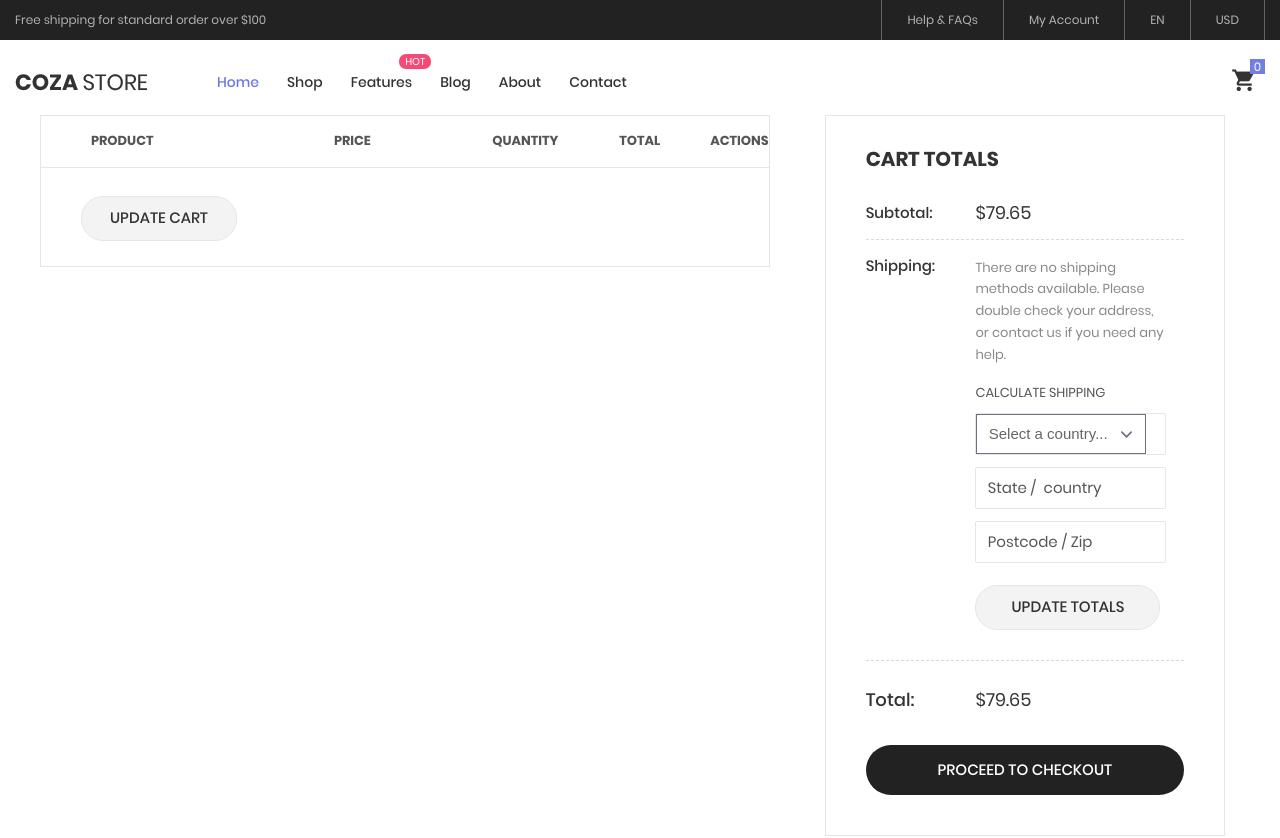
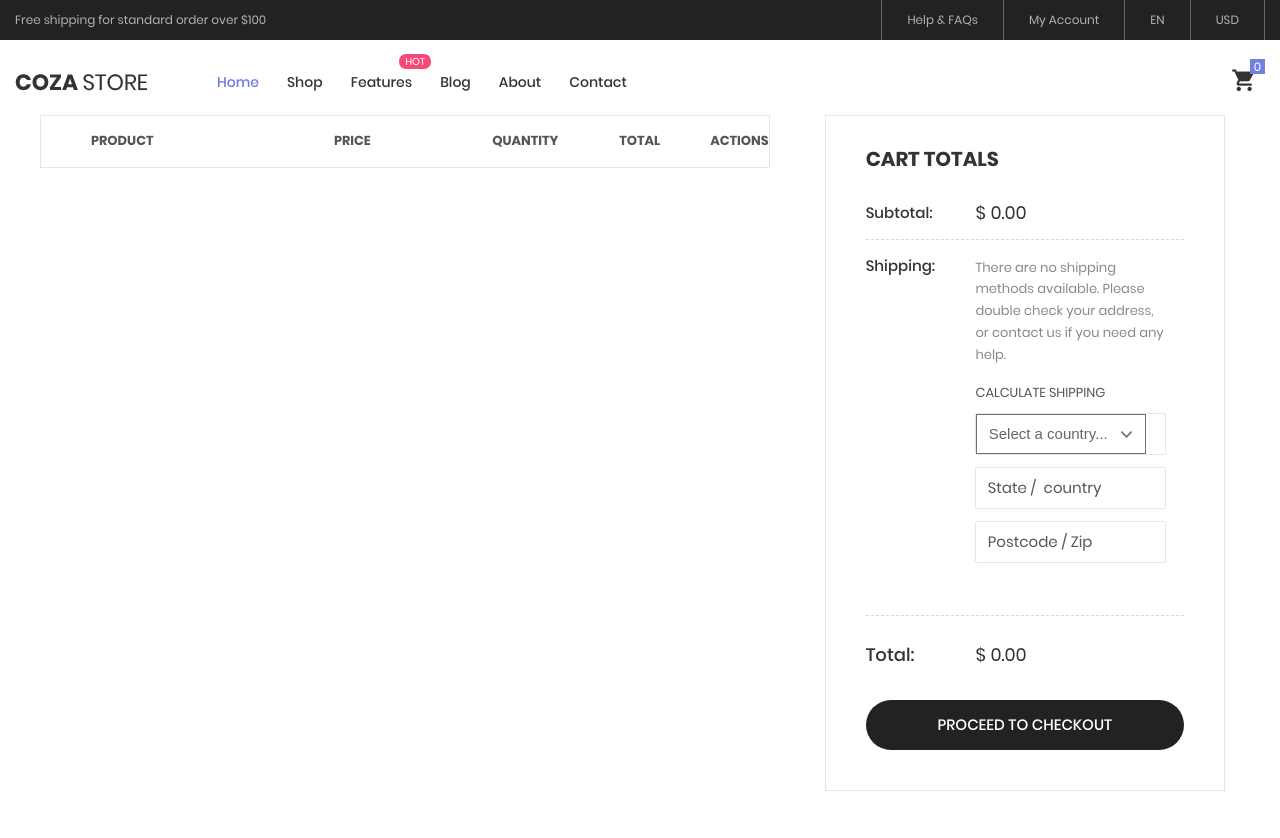
Before and after one commit to rahamatj/mern-ecom-client, a React (Vite) app: page /cart in a window 1280 px wide. Shown: the top 838 px of the page. Built offline with nearby package versions, Linux system fonts and the light colour scheme; a web font is replaced by a local one.

Commit message:
bugs fixed

```diff
--- a/src/components/Header.jsx
+++ b/src/components/Header.jsx
@@ -1,5 +1,5 @@
-import React from 'react'
-import {useCartStore} from "@/store/useCartStore.js";
+import logo_01 from "@/assets/images/icons/logo-01.png";
+import { useCartStore } from "@/store/useCartStore.js";
 import { Link } from "react-router-dom";
 
 const Header = () => {
@@ -40,7 +40,7 @@ const Header = () => {
                         <nav className="limiter-menu-desktop container">
 
                             <a href="/" className="logo">
-                                <img src="/frontend/images/icons/logo-01.png" alt="IMG-LOGO"/>
+                                <img src="/frontend/images/icons/logo-01.png" alt="IMG-LOGO" />
                             </a>
 
                             <div className="menu-desktop">
@@ -92,7 +92,7 @@ const Header = () => {
 
                 <div className="wrap-header-mobile">
                     <div className="logo-mobile">
-                        <a href="index-2.html"><img src="/frontend/images/icons/logo-01.png" alt="IMG-LOGO"/></a>
+                        <a href="index-2.html"><img src={logo_01} alt="IMG-LOGO" /></a>
                     </div>
 
                     <div className="wrap-icon-header flex-w flex-r-m m-r-15">
@@ -182,14 +182,14 @@ const Header = () => {
                 <div className="modal-search-header flex-c-m trans-04 js-hide-modal-search">
                     <div className="container-search-header">
                         <button className="flex-c-m btn-hide-modal-search trans-04 js-hide-modal-search">
-                            <img src="images/icons/icon-close2.png" alt="CLOSE"/>
+                            <img src="images/icons/icon-close2.png" alt="CLOSE" />
                         </button>
 
                         <form className="wrap-search-header flex-w p-l-15">
                             <button className="flex-c-m trans-04">
                                 <i className="zmdi zmdi-search"></i>
                             </button>
-                            <input className="plh3" type="text" name="search" placeholder="Search..."/>
+                            <input className="plh3" type="text" name="search" placeholder="Search..." />
                         </form>
                     </div>
                 </div>
--- a/src/components/Product.jsx
+++ b/src/components/Product.jsx
@@ -1,6 +1,5 @@
 import { useCartStore } from "@/store/useCartStore";
 import React, { useEffect, useState } from 'react';
-import Select from 'react-select';
 
 const sizes = [
     { value: "S", label: "S" },
@@ -17,7 +16,7 @@ const colors = [
 ]
 
 const Product = ({ id }) => {
-    const API_URL = process.env.API_URL;
+    const API_URL = import.meta.env.VITE_API_URL;
 
     const addToCart = useCartStore((state) => state.addToCart);
 
@@ -113,12 +112,12 @@ const Product = ({ id }) => {
                                         <div className="wrap-slick3-arrows flex-sb-m flex-w"></div>
 
                                         <div className="slick3 gallery-lb">
-                                            <div className="item-slick3" data-thumb="images/product-detail-01.jpg">
+                                            <div className="item-slick3" data-thumb={product.image}>
                                                 <div className="wrap-pic-w pos-relative">
-                                                    <img src="/frontend/images/product-detail-01.jpg" alt="IMG-PRODUCT" />
+                                                    <img src={product.image} alt="IMG-PRODUCT" />
 
                                                     <a className="flex-c-m size-108 how-pos1 bor0 fs-16 cl10 bg0 hov-btn3 trans-04"
-                                                        href="/frontend/images/product-detail-01.jpg">
+                                                        href={product.image}>
                                                         <i className="fa fa-expand"></i>
                                                     </a>
                                                 </div>
@@ -144,38 +143,6 @@ const Product = ({ id }) => {
                                     </p>
 
                                     <div className="p-t-33">
-                                        <div className="flex-w flex-r-m p-b-10">
-                                            <div className="size-203 flex-c-m respon6">
-                                                Size
-                                            </div>
-
-                                            <div className="size-204 respon6-next">
-                                                <div className="rs1-select2 bor8 bg0">
-                                                    <Select
-                                                        defaultValue={selectedSize}
-                                                        onChange={setSelectedSize}
-                                                        options={sizes}
-                                                    />
-                                                </div>
-                                            </div>
-                                        </div>
-
-                                        <div className="flex-w flex-r-m p-b-10">
-                                            <div className="size-203 flex-c-m respon6">
-                                                Color
-                                            </div>
-
-                                            <div className="size-204 respon6-next">
-                                                <div className="rs1-select2 bor8 bg0">
-                                                    <Select
-                                                        defaultValue={selectedColor}
-                                                        onChange={setSelectedColor}
-                                                        options={colors}
-                                                    />
-                                                </div>
-                                            </div>
-                                        </div>
-
                                         <div className="flex-w flex-r-m p-b-10">
                                             <div className="size-204 flex-w flex-m respon6-next">
                                                 <div className="wrap-num-product flex-w m-r-20 m-tb-10">
--- a/src/pages/Cart.jsx
+++ b/src/pages/Cart.jsx
@@ -1,4 +1,3 @@
-import React from 'react'
 import { useCartStore } from "@/store/useCartStore.js";
 
 const Cart = () => {
@@ -8,6 +7,15 @@ const Cart = () => {
     const handleProductIncrement = useCartStore(state => state.handleProductIncrement);
     const totalPriceOfProduct = useCartStore(state => state.totalPriceOfProduct);
     const removeFromCart = useCartStore(state => state.removeFromCart);
+
+    const calculateSubtotal = () => {
+        let subtotal = 0;
+        cart.forEach(product => {
+            subtotal += totalPriceOfProduct(product._id);
+        });
+
+        return (+subtotal).toFixed(2);
+    };
 
     return (
         <>
@@ -35,11 +43,11 @@ const Cart = () => {
                                                     <tr key={index} className="table_row">
                                                         <td className="column-1">
                                                             <div className="how-itemcart1">
-                                                            <img src={product.image} alt="IMG"/>
+                                                                <img src={product.image} alt="IMG" />
                                                             </div>
                                                         </td>
-                                                    <td className="column-2">{ product.name }</td>
-                                                    <td className="column-3">$ { product.price }</td>
+                                                        <td className="column-2">{product.name}</td>
+                                                        <td className="column-3">$ {product.price}</td>
                                                         <td className="column-4">
                                                             <div className="wrap-num-product flex-w m-l-auto m-r-0">
                                                                 <div
@@ -49,14 +57,14 @@ const Cart = () => {
                                                                 </div>
 
                                                                 <input className="mtext-104 cl3 txt-center num-product"
-                                                                   type="number" value={ product.qty }/>
+                                                                    type="number" value={product.qty} />
 
                                                                 <div onClick={() => handleProductIncrement(product._id)} className="btn-num-product-up cl8 hov-btn3 trans-04 flex-c-m">
                                                                     <i className="fs-16 zmdi zmdi-plus"></i>
                                                                 </div>
                                                             </div>
                                                         </td>
-                                                    <td className="column-5">$ { totalPriceOfProduct(product._id) }</td>
+                                                        <td className="column-5">$ {totalPriceOfProduct(product._id)}</td>
                                                         <td className="column-6 p-r-50">
                                                             <button onClick={() => removeFromCart(product._id)}>
                                                                 Remove
@@ -67,13 +75,6 @@ const Cart = () => {
                                             }
                                         </tbody>
                                     </table>
-                                </div>
-
-                                <div className="flex-w flex-sb-m bor15 p-t-18 p-b-15 p-lr-40 p-lr-15-sm">
-                                    <div
-                                        className="flex-c-m stext-101 cl2 size-119 bg8 bor13 hov-btn3 p-lr-15 trans-04 pointer m-tb-10">
-                                        Update Cart
-                                    </div>
                                 </div>
                             </div>
                         </div>
@@ -93,7 +94,7 @@ const Cart = () => {
 
                                     <div className="size-209">
                                         <span className="mtext-110 cl2">
-									$79.65
+                                            $ {calculateSubtotal()}
                                         </span>
                                     </div>
                                 </div>
@@ -127,19 +128,12 @@ const Cart = () => {
 
                                             <div className="bor8 bg0 m-b-12">
                                                 <input className="stext-111 cl8 plh3 size-111 p-lr-15" type="text"
-                                                       name="state" placeholder="State /  country"/>
+                                                    name="state" placeholder="State /  country" />
                                             </div>
 
                                             <div className="bor8 bg0 m-b-22">
                                                 <input className="stext-111 cl8 plh3 size-111 p-lr-15" type="text"
-                                                       name="postcode" placeholder="Postcode / Zip"/>
-                                            </div>
-
-                                            <div className="flex-w">
-                                                <div
-                                                    className="flex-c-m stext-101 cl2 size-115 bg8 bor13 hov-btn3 p-lr-15 trans-04 pointer">
-                                                    Update Totals
-                                                </div>
+                                                    name="postcode" placeholder="Postcode / Zip" />
                                             </div>
 
                                         </div>
@@ -155,7 +149,7 @@ const Cart = () => {
 
                                     <div className="size-209 p-t-1">
                                         <span className="mtext-110 cl2">
-									$79.65
+                                            $ {calculateSubtotal()}
                                         </span>
                                     </div>
                                 </div>
```
Lines whose indentation alone changed are shown as unchanged.
